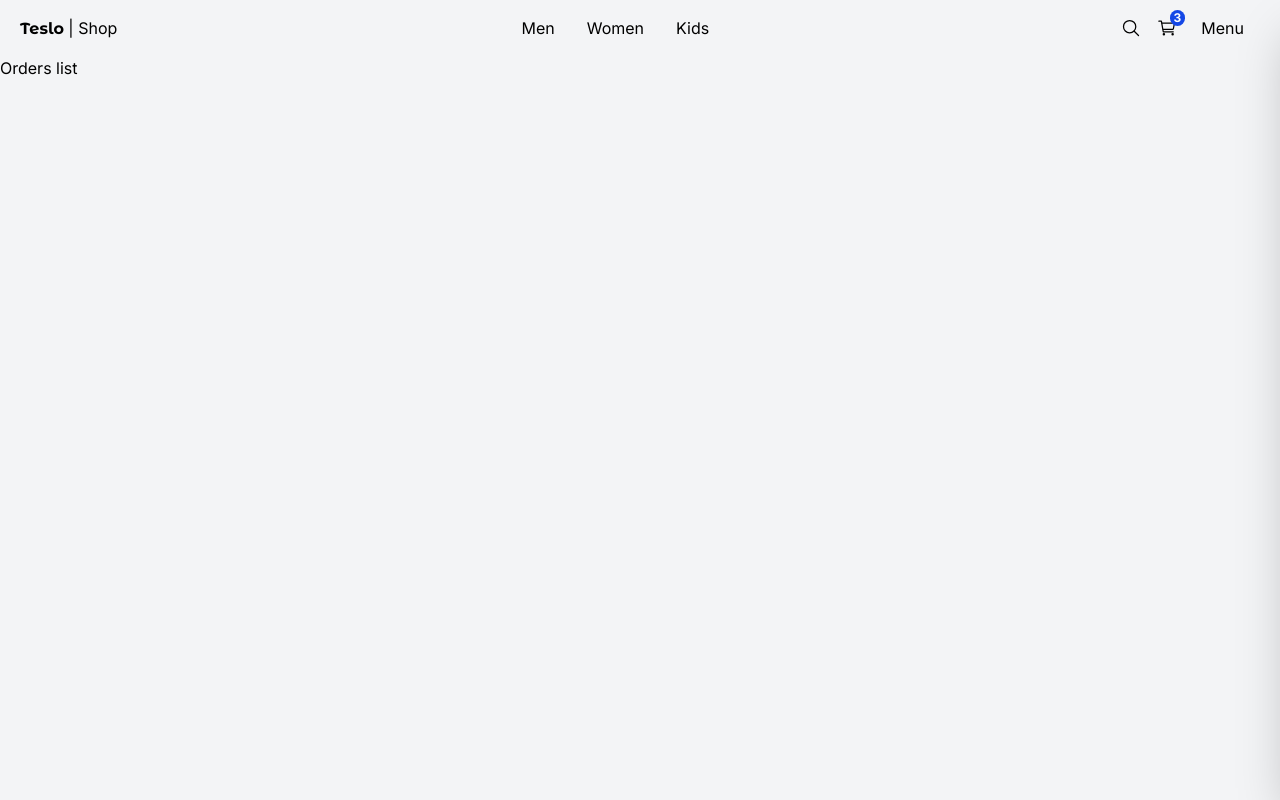
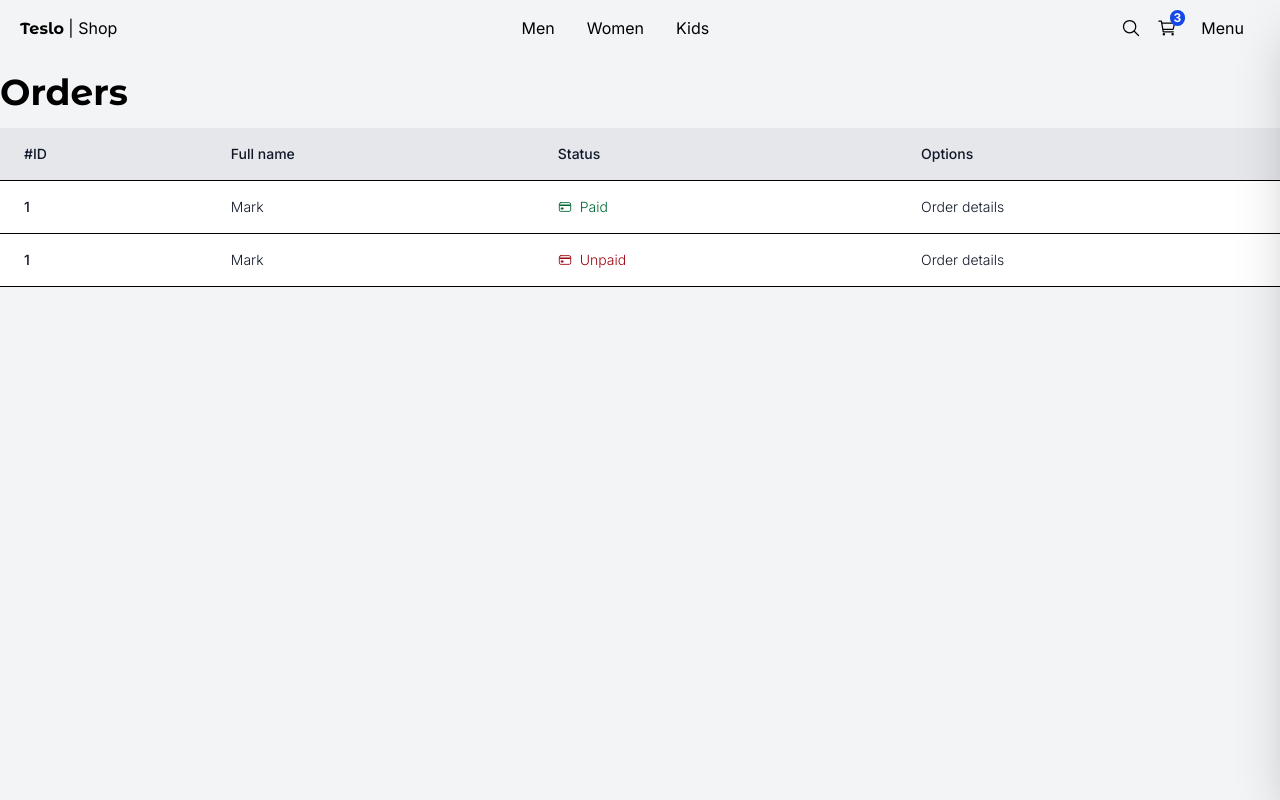
Before and after one commit to cigotete/study_nextjs-ecommerce, a Next.js app: page /orders in a window 1280 px wide. Built offline with nearby package versions, Linux system fonts and the light colour scheme.

Commit message:
Added Orders UI scaffolding.

```diff
--- a/src/app/(shop)/orders/page.tsx
+++ b/src/app/(shop)/orders/page.tsx
@@ -1,8 +1,77 @@
+// https://tailwindcomponents.com/component/hoverable-table
+import { Title } from '@/components';
+
+import Link from 'next/link';
+import { IoCardOutline } from 'react-icons/io5';
 
 export default function Orders() {
   return (
-    <div>
-      <h1>Orders list</h1>
-    </div>
+    <>
+      <Title title="Orders" />
+
+      <div className="mb-10">
+        <table className="min-w-full">
+          <thead className="bg-gray-200 border-b">
+            <tr>
+              <th scope="col" className="text-sm font-medium text-gray-900 px-6 py-4 text-left">
+                #ID
+              </th>
+              <th scope="col" className="text-sm font-medium text-gray-900 px-6 py-4 text-left">
+                Full name
+              </th>
+              <th scope="col" className="text-sm font-medium text-gray-900 px-6 py-4 text-left">
+                Status
+              </th>
+              <th scope="col" className="text-sm font-medium text-gray-900 px-6 py-4 text-left">
+                Options
+              </th>
+            </tr>
+          </thead>
+          <tbody>
+
+            <tr className="bg-white border-b transition duration-300 ease-in-out hover:bg-gray-100">
+
+              <td className="px-6 py-4 whitespace-nowrap text-sm font-medium text-gray-900">1</td>
+              <td className="text-sm text-gray-900 font-light px-6 py-4 whitespace-nowrap">
+                Mark
+              </td>
+              <td className="flex items-center text-sm  text-gray-900 font-light px-6 py-4 whitespace-nowrap">
+
+                <IoCardOutline className="text-green-800" />
+                <span className='mx-2 text-green-800'>Paid</span>
+
+              </td>
+              <td className="text-sm text-gray-900 font-light px-6 ">
+                <Link href="/orders/123" className="hover:underline">
+                  Order details
+                </Link>
+              </td>
+
+            </tr>
+
+            <tr className="bg-white border-b transition duration-300 ease-in-out hover:bg-gray-100">
+
+              <td className="px-6 py-4 whitespace-nowrap text-sm font-medium text-gray-900">1</td>
+              <td className="text-sm text-gray-900 font-light px-6 py-4 whitespace-nowrap">
+                Mark
+              </td>
+              <td className="flex items-center text-sm  text-gray-900 font-light px-6 py-4 whitespace-nowrap">
+
+                <IoCardOutline className="text-red-800" />
+                <span className='mx-2 text-red-800'>Unpaid</span>
+
+              </td>
+              <td className="text-sm text-gray-900 font-light px-6 ">
+                <Link href="/orders/123" className="hover:underline">
+                  Order details
+                </Link>
+              </td>
+
+            </tr>
+
+          </tbody>
+        </table>
+      </div>
+    </>
   );
 }
```
